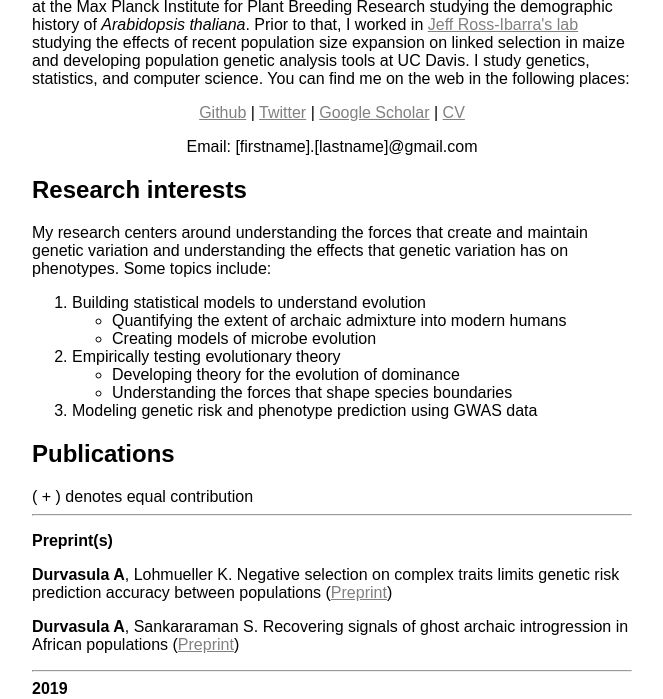
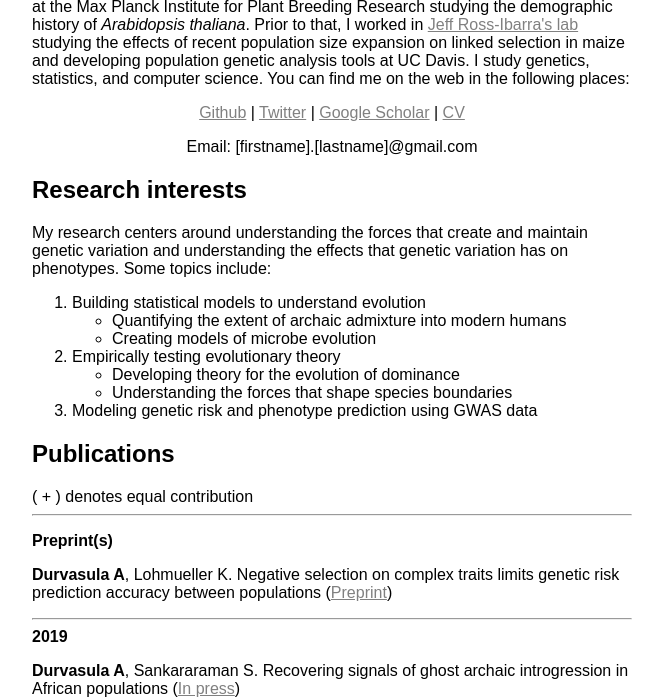
Before and after one commit to arundurvasula/arundurvasula.github.io, a plain HTML site: page index.html in a window 1280 px wide. Shown: the part 118-817 px from the top of the page, without its empty margins (308-971 px from the left). Drawn offline with Linux system fonts and the light colour scheme.

Commit message:
IN PRESSSSS

```diff
--- a/index.html
+++ b/index.html
@@ -50,12 +50,11 @@
 
     <p><strong>Durvasula A</strong>, Lohmueller K. Negative selection on complex traits limits genetic risk prediction accuracy between populations (<a href="https://www.biorxiv.org/content/10.1101/721936v1">Preprint</a>)</p>
 
-
-    <p><strong>Durvasula A</strong>, Sankararaman S. Recovering signals of ghost archaic introgression in African populations (<a href="https://www.biorxiv.org/content/early/2018/03/21/285734">Preprint</a>)</p>
-
     <hr />
 
     <strong>2019</strong>
+
+    <p><strong>Durvasula A</strong>, Sankararaman S. Recovering signals of ghost archaic introgression in African populations (<a href="https://www.biorxiv.org/content/early/2018/03/21/285734">In press</a>)</p>
 
     <p><strong>Durvasula A</strong>, Sankararaman S. A statistical model for reference-free inference of archaic local ancestry. (<a href="https://journals.plos.org/plosgenetics/article?id=10.1371/journal.pgen.1008175">Journal</a>) (<a href="https://github.com/sriramlab/archie">Code</a>) (<a title="Durvasula2019" href="pdfs/durvasula2019.pdf">PDF</a>)</p>
 
```
